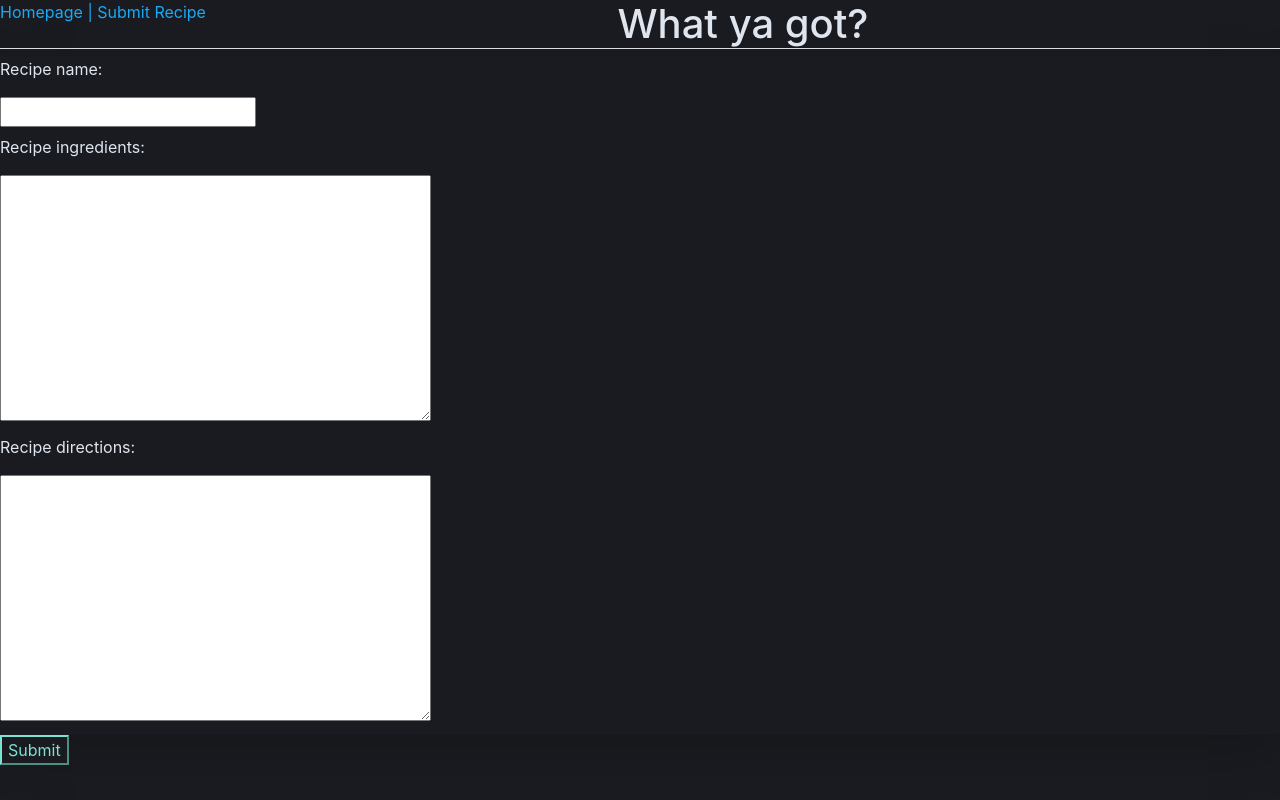
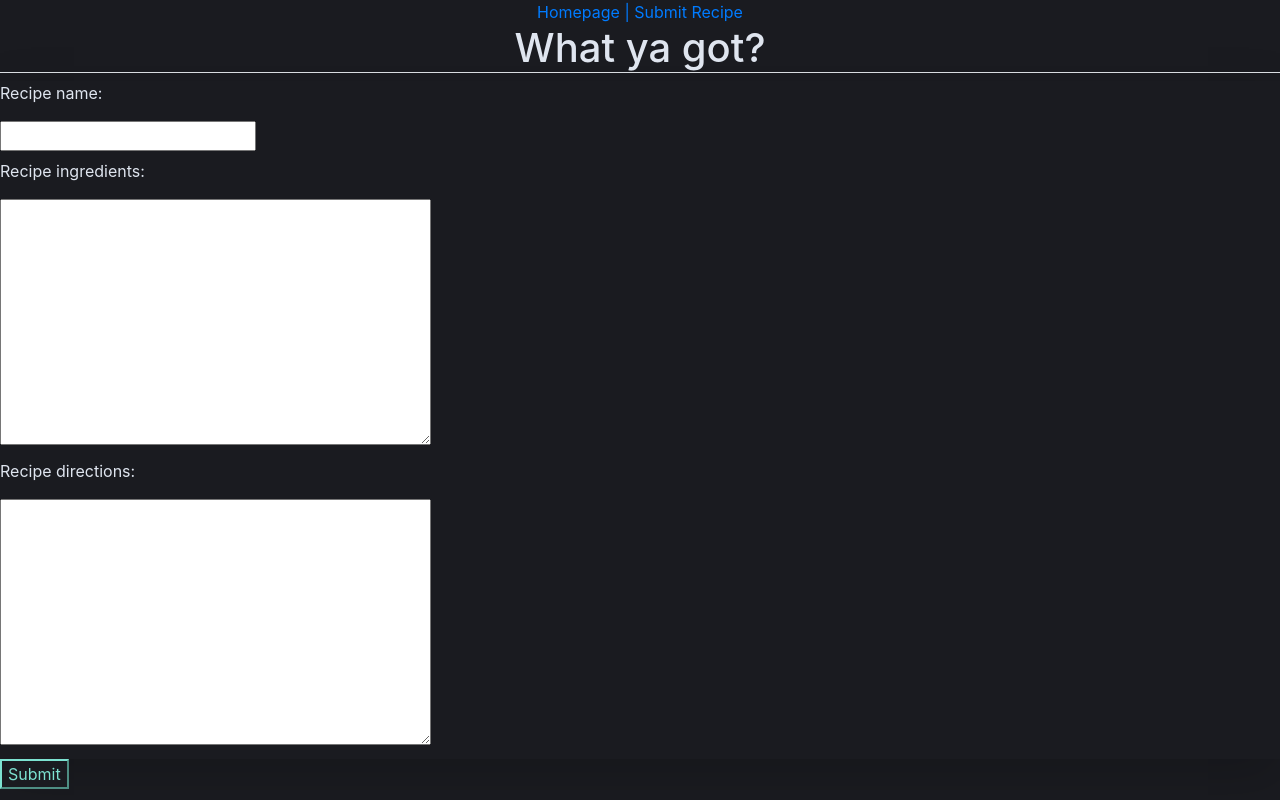
Before and after one commit to gageschmidt/whats_cookin_python, a Django app: template whats_cookin/templates/submission.html in a window 1280 px wide. Run offline with Django 3.2, Linux system fonts and the light colour scheme; the template is opened without the code that fills it: values that come from a table or form of the project are taken from there, others are empty; parts of the project's set-up code (start-up, migrations or seed data) failed here and were passed over; some libraries are stand-ins or nearby versions.

Commit message:
added base css and small check for home page

```diff
--- /dev/null
+++ b/whats_cookin/static/css/base.css
@@ -0,0 +1,6 @@
+nav {
+    float: left;
+}
+a {
+    color: #1BA9F5
+}
--- a/whats_cookin/templates/layouts/base.html
+++ b/whats_cookin/templates/layouts/base.html
@@ -13,9 +13,9 @@
   <body style="background-color: #1a1b20">
 
   <div class="text-center underline">
-      <nav style="float: left">
-          <a href="/" style="color: #1BA9F5">Homepage |</a>
-          <a href="/submit" style="color: #1BA9F5">Submit Recipe </a>
+      <nav>
+          <a href="/">Homepage |</a>
+          <a href="/submit">Submit Recipe </a>
       </nav>
       <div class="greeting-header text-muted under">
       <h1>
@@ -26,6 +26,8 @@
   </div>
   {% block content %}
   {% endblock %}
+  {% load static %}
+    <link rel="stylesheet" href="{% static 'css/homepage.css' %}">
     <script src="https://code.jquery.com/jquery-3.3.1.slim.min.js" integrity="sha384-q8i/X+965DzO0rT7abK41JStQIAqVgRVzpbzo5smXKp4YfRvH+8abtTE1Pi6jizo" crossorigin="anonymous"></script>
     <script src="https://cdnjs.cloudflare.com/ajax/libs/popper.js/1.14.7/umd/popper.min.js" integrity="sha384-UO2eT0CpHqdSJQ6hJty5KVphtPhzWj9WO1clHTMGa3JDZwrnQq4sF86dIHNDz0W1" crossorigin="anonymous"></script>
     <script src="https://stackpath.bootstrapcdn.com/bootstrap/4.3.1/js/bootstrap.min.js" integrity="sha384-JjSmVgyd0p3pXB1rRibZUAYoIIy6OrQ6VrjIEaFf/nJGzIxFDsf4x0xIM+B07jRM" crossorigin="anonymous"></script>
```
Also changed, not shown: whats_cookin/controllers/home.py (+4 -3 lines).
